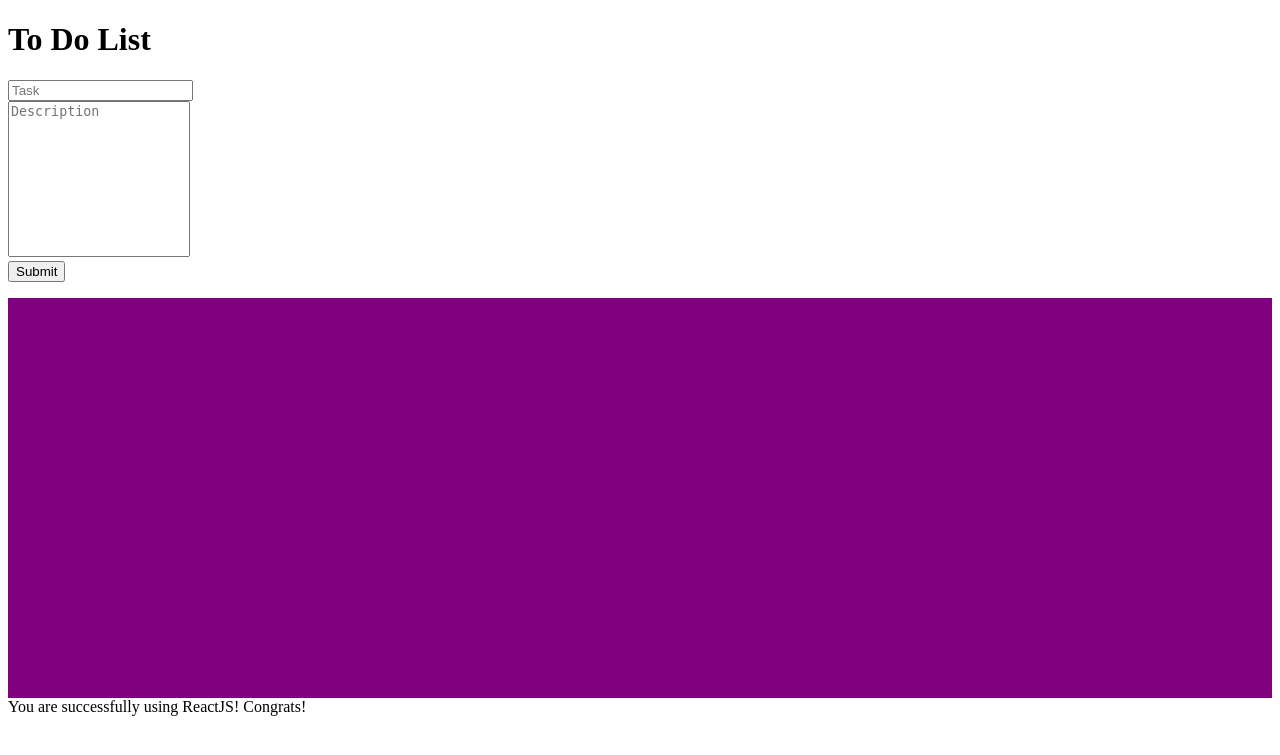
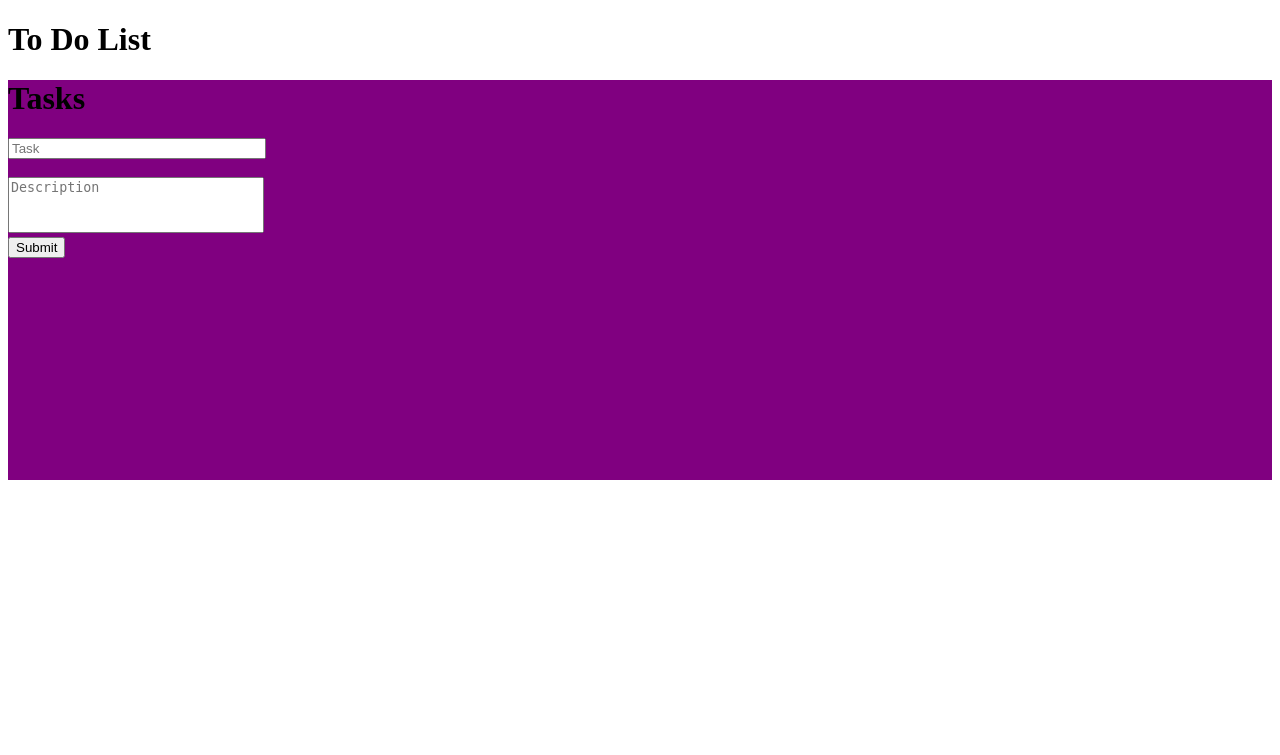
Before and after one commit to rzane/RESTful_to_do, a Flask app: page / in a window 1280 px wide. Shown: the top 755 px of the page. Run offline with Flask 2, Linux system fonts and the light colour scheme; data that the repository does not hold is empty; style sheets or scripts are compiled from the project's sources; parts of the project's set-up code (start-up, migrations or seed data) failed here and were passed over; some libraries are stand-ins or nearby versions.

Commit message:
delete functionality react

```diff
--- a/frontend/app.js
+++ b/frontend/app.js
@@ -1,13 +1,101 @@
 var React = require('react');
 var ReactDOM = require('react-dom');
+var axios = require('axios')
 
 
 console.log('you are successfully using react');
 
-class HelloWorld extends React.Component {
+class TaskList extends React.Component {
+    constructor() {
+      super()
+
+      this.state = {
+        tasks: null,
+        color: 'blue'
+      };
+    }
+
+    componentDidMount() {
+      fetch('/task')
+        .then((data) => {
+          return data.json()
+        })
+        .then((json) => {
+          this.setState({
+            tasks: json.tasks
+          })
+        })
+    }
+
+    addTask(event) {
+      event.preventDefault();
+      let name = this.refs.name.value;
+
+      fetch('/task/', {
+        method: 'POST',
+        headers: {
+          'Accept': 'application/json',
+          'Content-Type': 'application/json',
+        },
+        body: JSON.stringify({
+          name: name
+        })
+      })
+      this.refs.name.value = '';
+      this.componentDidMount();
+    }
+
+    removeTask(event) {
+      console.log(event);
+      fetch('/task/', {
+        method: 'DELETE',
+        headers: {
+          'Accept': 'application/json',
+          'Content-Type': 'application/json',
+        },
+        body: JSON.stringify({
+          id: event
+        })
+      })
+      this.componentDidMount();
+    }
+
+    renderTaskList() {
+        if (this.state.tasks) {
+          return (
+            <div>
+              <div className = 'wrapper' >
+                <form action = "" onSubmit = {this.addTask.bind(this)} >
+                  <input type = 'text' ref = "name" name = 'task' id = 'task-name' placeholder = "Task" / > < br / >
+                  <textarea type = 'text' ref = 'description' placeholder = 'Description' / > < br / >
+                  <input type = 'submit' id = 'task-submit' name = 'submit' value = 'Submit' /> < br / >
+                </form>
+                <ul className = 'list' > {this.state.tasks.map((task, i) => <Task key={i} task={task.name} id={task.id} onClick={this.removeTask.bind(this, task.id)} /> )} </ul>
+              </div>
+            </div>
+          )
+        }
+        return <p className = 'list' > Loading tasks... < /p>
+      }
+
+          render() {
+            return (
+              <div >
+              <h1 > Tasks < /h1> {
+                this.renderTaskList()
+              }
+              </div>
+            );
+          }
+}
+
+
+class Task extends React.Component {
+
   render() {
-    return <div>You are successfully using ReactJS! Congrats!</div>;
+    return <li className = 'task'><div><p> {this.props.task}</p><button className='remove' onClick={this.props.onClick} /></div>< /li>
   }
 }
 
-ReactDOM.render(<HelloWorld />, document.getElementById('app'));
+
+ReactDOM.render( < TaskList / > , document.getElementById('root'));
--- a/package.json
+++ b/package.json
@@ -17,6 +17,7 @@
   },
   "homepage": "https://github.com/snovosel/RESTful_to_do#readme",
   "dependencies": {
+    "axios": "^0.16.1",
     "react": "^15.5.4",
     "react-dom": "^15.5.4"
   },
--- a/python_todo/static/css/custom.css
+++ b/python_todo/static/css/custom.css
@@ -1,14 +1,25 @@
 textarea {
   resize: none;
+  height: 50px;
+  width: 250px;
 }
 
 
-.agenda {
+#root {
   background-color: purple;
   display: block;
   height: 400px;
 }
 
-#task_name {
+#task-name {
     display: block;
+    width: 250px;
 }
+
+.task {
+  color: white;
+}
+
+.list {
+  background-color: blue;
+}
--- a/python_todo/templates/index.html
+++ b/python_todo/templates/index.html
@@ -16,26 +16,7 @@
 <body>
     <h1>To Do List</h1>
 
-    <div>
-        <form action="">
-            <input type='text' name='task' id='task-name' placeholder="Task"> <br>
-            <textarea type='text' rows='10' columns='100' placeholder='Description'></textarea> <br>
-            <input type='submit' id='task-submit' name='submit' value='Submit' > <br>
-
-        </form>
-
-
-
-
-    </div>
-
-    <div class='agenda'>
-        <ul id='task-list'>
-
-
-
-
-        </ul>
+    <div id='root'>
 
     </div>
 
@@ -43,7 +24,6 @@
 
     </div>
 
-
 <script src='../static/js/index.js'></script>
 </body>
 
```
